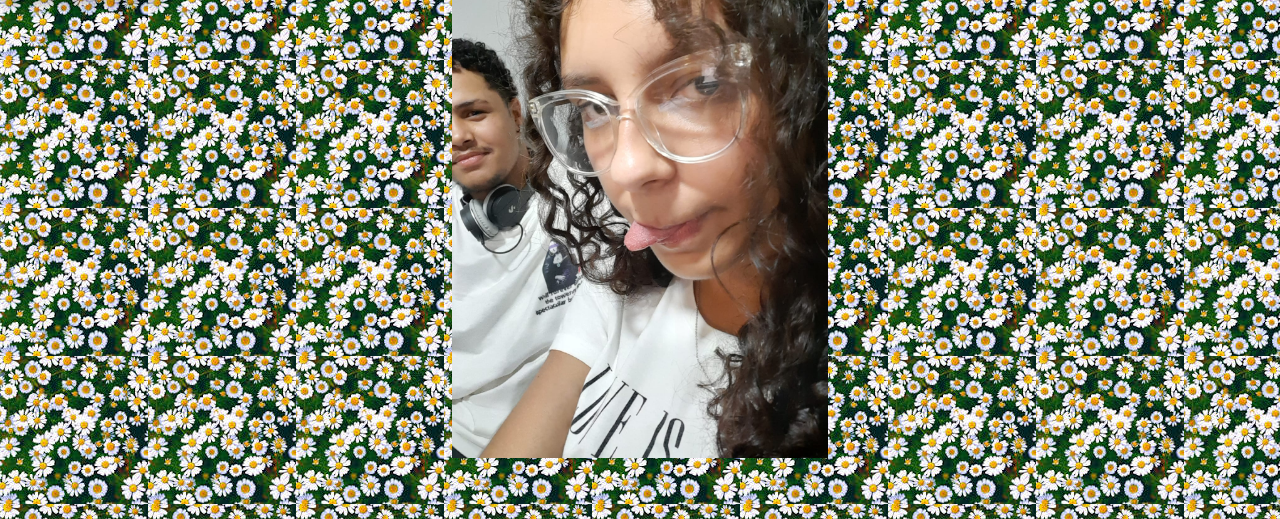
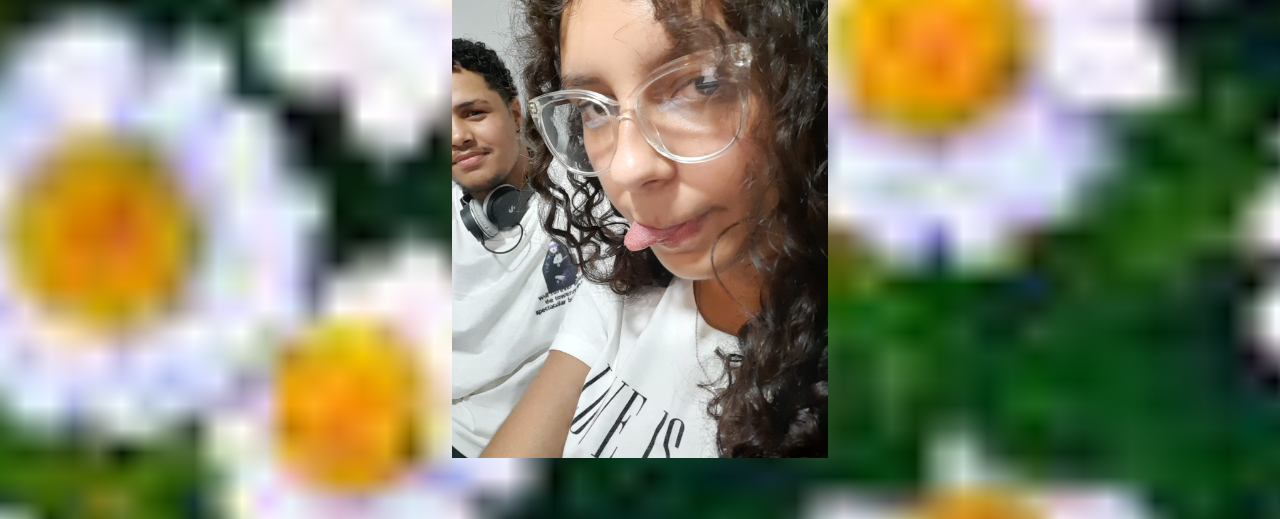
Before and after one commit to reyes1533/minha-dam, a plain HTML site: page index.html in a window 1280 px wide. Shown: the part 88-607 px from the top of the page. Drawn offline with nearby package versions, Linux system fonts and the light colour scheme; files whose address does not match are found by name.

Commit message:
Update index.html

```diff
--- a/index.html
+++ b/index.html
@@ -10,6 +10,8 @@
 <style>
 body {
   background-image: url(margaridas.jpeg);
+  background-position: 30% 45%;
+  background-size: cover;
   font-family: "Lato", sans-serif}
 .mySlides {display: none}
 
```
